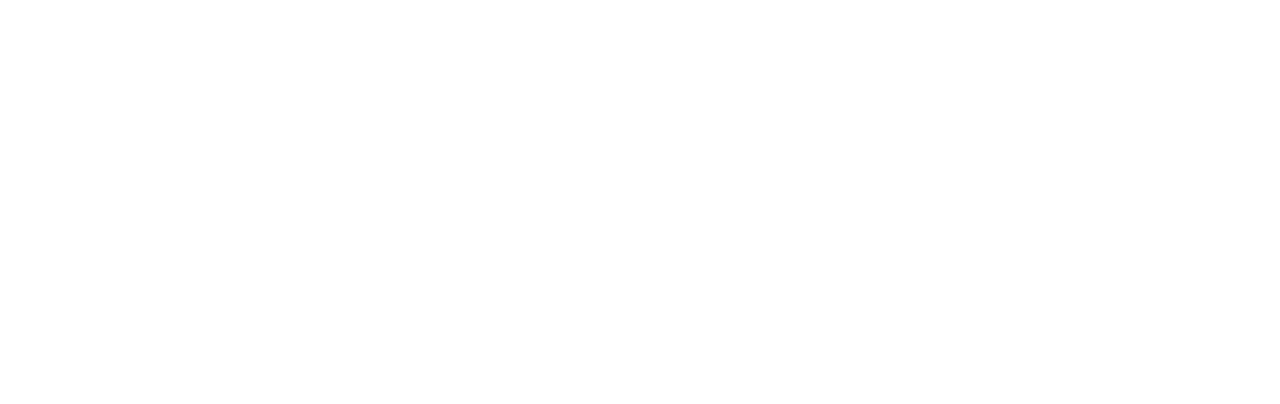
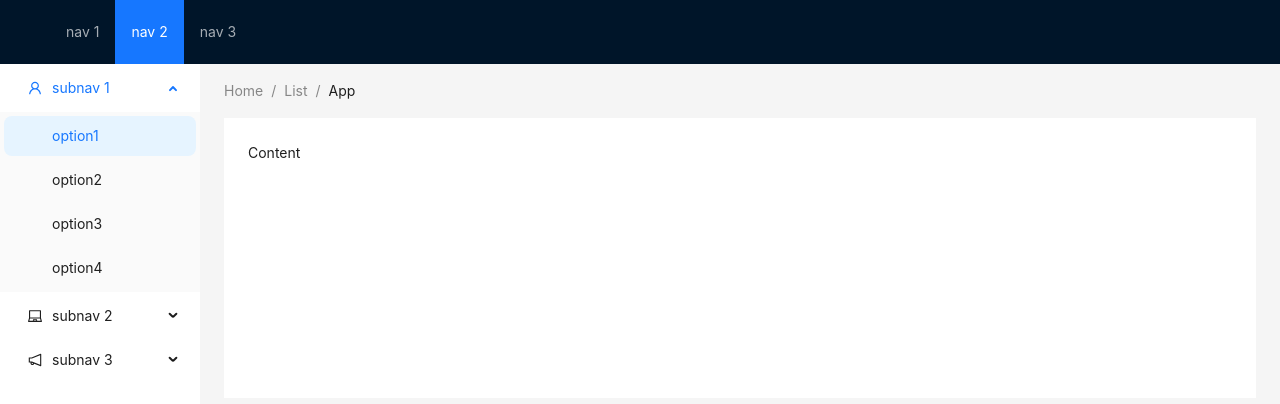
Before and after one commit to PankajSinghSheoran/Alumni-Form, a React (Create React App) app: page /news in a window 1280 px wide. Before the commit this address had no page. Shown: the top 404 px of the page. Built offline with nearby package versions, Linux system fonts and the light colour scheme.

Commit message:
Created Homepage and added itnerlinks between all pages

```diff
--- a/src/App.tsx
+++ b/src/App.tsx
@@ -2,12 +2,16 @@ import React from "react";
 import { Route, Routes } from "react-router-dom";
 import Home from "./pages/home";
 import Contact from "./pages/contact";
+import Alumni from "./pages/alumni";
+import News from "./pages/news";
 
 function App() {
   return (
     <Routes>
       <Route path="/" element={<Home />} />
       <Route path="/contact" element={<Contact />} />
+      <Route path="/alumni" element={<Alumni />} />
+      <Route path="/news" element={<News />} />
     </Routes>
   );
 }
--- /dev/null
+++ b/src/pages/alumni/alumni.tsx
@@ -0,0 +1,87 @@
+import React, { useState } from "react";
+import {
+  MenuFoldOutlined,
+  MenuUnfoldOutlined,
+  UploadOutlined,
+  UserOutlined,
+  VideoCameraOutlined,
+} from "@ant-design/icons";
+import { Breadcrumb, Layout, Menu, theme } from "antd";
+
+const { Header, Sider, Content } = Layout;
+
+const App: React.FC = () => {
+  const [collapsed, setCollapsed] = useState(false);
+  const {
+    token: { colorBgContainer },
+  } = theme.useToken();
+
+  return (
+    <Layout>
+      <div>
+        <Breadcrumb style={{ margin: "16px 0" }}>
+          <Breadcrumb.Item>
+            <a href="/"> Home </a>
+          </Breadcrumb.Item>
+          <Breadcrumb.Item>
+            <a href="/contact"> Register </a>
+          </Breadcrumb.Item>
+          <Breadcrumb.Item>
+            <a href="/alumni"> Alumni </a>
+          </Breadcrumb.Item>
+          <Breadcrumb.Item>
+            <a href="/news"> News </a>
+          </Breadcrumb.Item>
+        </Breadcrumb>
+      </div>
+      <Sider trigger={null} collapsible collapsed={collapsed}>
+        <div className="logo" />
+        <Menu
+          theme="dark"
+          mode="inline"
+          defaultSelectedKeys={["1"]}
+          items={[
+            {
+              key: "1",
+              icon: <UserOutlined />,
+              label: "Profile",
+            },
+            {
+              key: "2",
+              icon: <VideoCameraOutlined />,
+              label: "Update Clips",
+            },
+            {
+              key: "3",
+              icon: <UploadOutlined />,
+              label: "Upload Clips",
+            },
+          ]}
+        />
+      </Sider>
+      <Layout className="site-layout">
+        <Header style={{ padding: 0, background: colorBgContainer }}>
+          {React.createElement(
+            collapsed ? MenuUnfoldOutlined : MenuFoldOutlined,
+            {
+              className: "trigger",
+              onClick: () => setCollapsed(!collapsed),
+            }
+          )}
+        </Header>
+        <Content
+          style={{
+            margin: "24px 16px",
+            padding: 24,
+            minHeight: 280,
+            background: colorBgContainer,
+          }}
+        >
+          Content
+        </Content>
+      </Layout>
+    </Layout>
+  );
+};
+
+export default App;
--- /dev/null
+++ b/src/pages/alumni/index.ts
@@ -0,0 +1,3 @@
+import Alumni from "./alumni";
+
+export default Alumni;
--- a/src/pages/contact/contact.tsx
+++ b/src/pages/contact/contact.tsx
@@ -6,7 +6,16 @@ const { RangePicker } = DatePicker;
 export default function Contact() {
   return (
     <>
-      <Form className="flex flex-col h-screen justify-center items-center bg-blue-300">
+      <div className="">
+        <Form
+          className="flex flex-col items-center justify-center h-screen bg-blue-300"
+          name="wrap"
+          labelAlign="left"
+          // labelCol={{ flex: "11px" }}
+          // The below line is used to wrap the words if they are too long
+          // labelWrap
+          wrapperCol={{ flex: 1 }}
+        >
           <Form.Item
             name="FirstName"
             label="First Name"
@@ -178,6 +187,7 @@ export default function Contact() {
             </Button>
           </Form.Item>
         </Form>
+      </div>
     </>
   );
 }
--- a/src/pages/home/home.tsx
+++ b/src/pages/home/home.tsx
@@ -1,18 +1,53 @@
-import { Button } from "antd";
 import React from "react";
+import { Breadcrumb, Layout, theme } from "antd";
 
-export default function Home() {
+const { Content, Footer } = Layout;
+
+const App: React.FC = () => {
+  const {
+    token: { colorBgContainer },
+  } = theme.useToken();
+
   return (
-    <div className="flex justify-center content-center bg-green-400">
-      <div className="flex content-center	">
-        Hello! You are here to become an Alumni
-      </div>
-      <div>
-        {/* break the line here and move button to next line*/}
-        <Button href="/contact" type="primary" block>
-          Register Now
-        </Button>
-      </div>
-    </div>
+    <Layout className="flex">
+      <Content className="site-layout" style={{ padding: "0 50px" }}>
+        <Breadcrumb style={{ margin: "16px 0" }}>
+          <Breadcrumb.Item>
+            <button>
+              <a href="/"> Home </a>
+            </button>
+          </Breadcrumb.Item>
+          <Breadcrumb.Item>
+            <button>
+              <a href="/contact"> Register </a>
+            </button>
+          </Breadcrumb.Item>
+          <Breadcrumb.Item>
+            <a href="/alumni"> Alumni </a>
+          </Breadcrumb.Item>
+          <Breadcrumb.Item>
+            <a href="/news"> News </a>
+          </Breadcrumb.Item>
+        </Breadcrumb>
+
+        <div
+          style={{ padding: 24, minHeight: 380, background: colorBgContainer }}
+        >
+          <img
+            src="https://crmjatcollege.com/templates/crmjat/slider/slider4.jpg"
+            alt="Photos"
+          />
+          <img
+            src="https://crmjatcollege.com/templates/crmjat/slider/slider1.jpg"
+            alt="Photos"
+          />
+        </div>
+      </Content>
+      <Footer style={{ textAlign: "center" }}>
+        Alumni Managment Portal ©2023 Created by Pankaj Singh Sheoran
+      </Footer>
+    </Layout>
   );
-}
+};
+
+export default App;
--- /dev/null
+++ b/src/pages/news/index.ts
@@ -0,0 +1,3 @@
+import News from "./news";
+
+export default News;
--- /dev/null
+++ b/src/pages/news/news.tsx
@@ -0,0 +1,87 @@
+import React from "react";
+import {
+  LaptopOutlined,
+  NotificationOutlined,
+  UserOutlined,
+} from "@ant-design/icons";
+import type { MenuProps } from "antd";
+import { Breadcrumb, Layout, Menu, theme } from "antd";
+
+const { Header, Content, Sider } = Layout;
+
+const items1: MenuProps["items"] = ["1", "2", "3"].map((key) => ({
+  key,
+  label: `nav ${key}`,
+}));
+
+const items2: MenuProps["items"] = [
+  UserOutlined,
+  LaptopOutlined,
+  NotificationOutlined,
+].map((icon, index) => {
+  const key = String(index + 1);
+
+  return {
+    key: `sub${key}`,
+    icon: React.createElement(icon),
+    label: `subnav ${key}`,
+
+    children: new Array(4).fill(null).map((_, j) => {
+      const subKey = index * 4 + j + 1;
+      return {
+        key: subKey,
+        label: `option${subKey}`,
+      };
+    }),
+  };
+});
+
+const App: React.FC = () => {
+  const {
+    token: { colorBgContainer },
+  } = theme.useToken();
+
+  return (
+    <Layout>
+      <Header className="header">
+        <div className="logo" />
+        <Menu
+          theme="dark"
+          mode="horizontal"
+          defaultSelectedKeys={["2"]}
+          items={items1}
+        />
+      </Header>
+      <Layout>
+        <Sider width={200} style={{ background: colorBgContainer }}>
+          <Menu
+            mode="inline"
+            defaultSelectedKeys={["1"]}
+            defaultOpenKeys={["sub1"]}
+            style={{ height: "100%", borderRight: 0 }}
+            items={items2}
+          />
+        </Sider>
+        <Layout style={{ padding: "0 24px 24px" }}>
+          <Breadcrumb style={{ margin: "16px 0" }}>
+            <Breadcrumb.Item>Home</Breadcrumb.Item>
+            <Breadcrumb.Item>List</Breadcrumb.Item>
+            <Breadcrumb.Item>App</Breadcrumb.Item>
+          </Breadcrumb>
+          <Content
+            style={{
+              padding: 24,
+              margin: 0,
+              minHeight: 280,
+              background: colorBgContainer,
+            }}
+          >
+            Content
+          </Content>
+        </Layout>
+      </Layout>
+    </Layout>
+  );
+};
+
+export default App;
```
Lines whose indentation alone changed are shown as unchanged.
